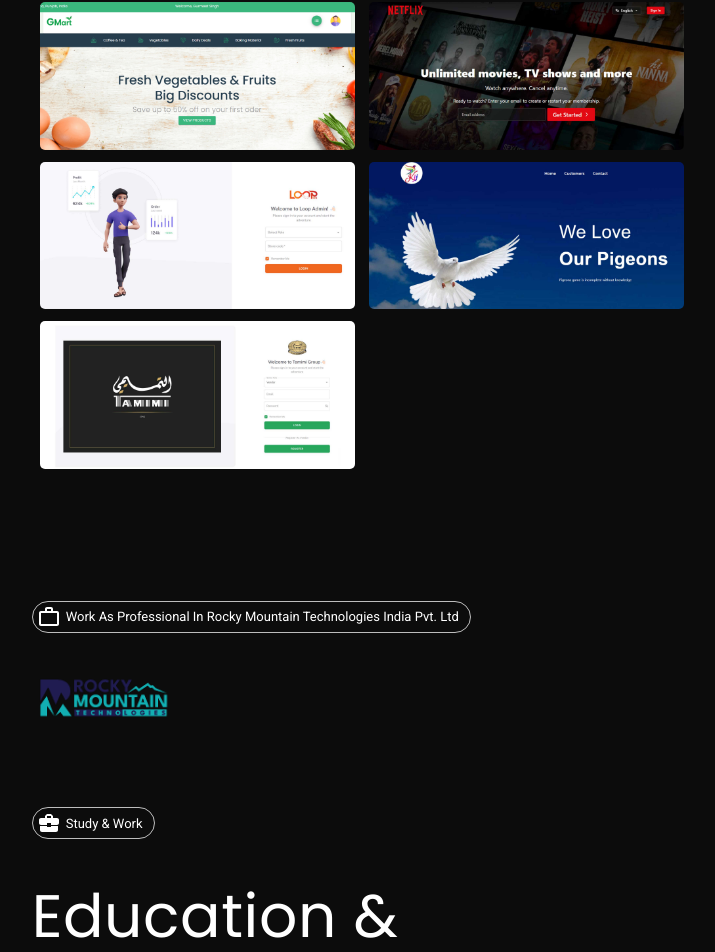
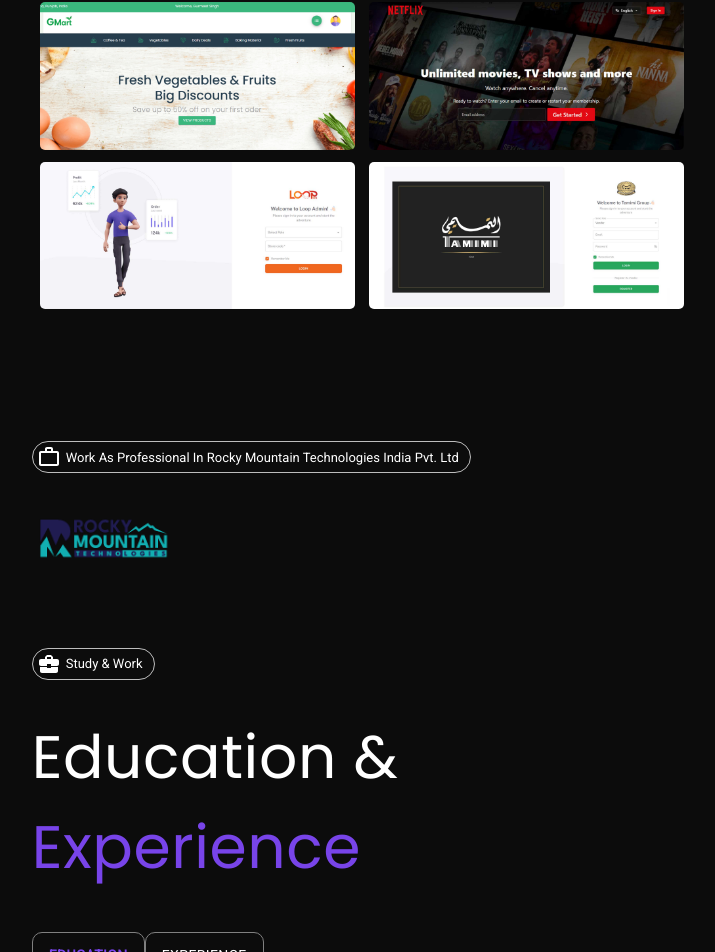
Before and after one commit to gurmeet00/portfolio, a React (Create React App) app: page / in a window 1280 px wide. Shown: the part 2482-3434 px from the top of the page, without its empty margins (415-1130 px from the left). Built offline with nearby package versions, Linux system fonts and the light colour scheme.

Commit message:
07/08/24
remove kabooter projecrt

```diff
--- a/src/Components/Projects/React_Project.js
+++ b/src/Components/Projects/React_Project.js
@@ -10,8 +10,8 @@
       domain: "#",
       name: "loop_2admin.jpg",
     },
-    { domain: "https://kabutarjindjaan.in/", name: "kabooter.jpg" },
-    { domain: "https://al-tamimi.scenetech.co/login/", name: "vendor.jpg" },
+    // { domain: "https://kabutarjindjaan.in/", name: "kabooter.jpg" },
+    { domain: "#", name: "vendor.jpg" },
   ];
   return (
     <>
```
